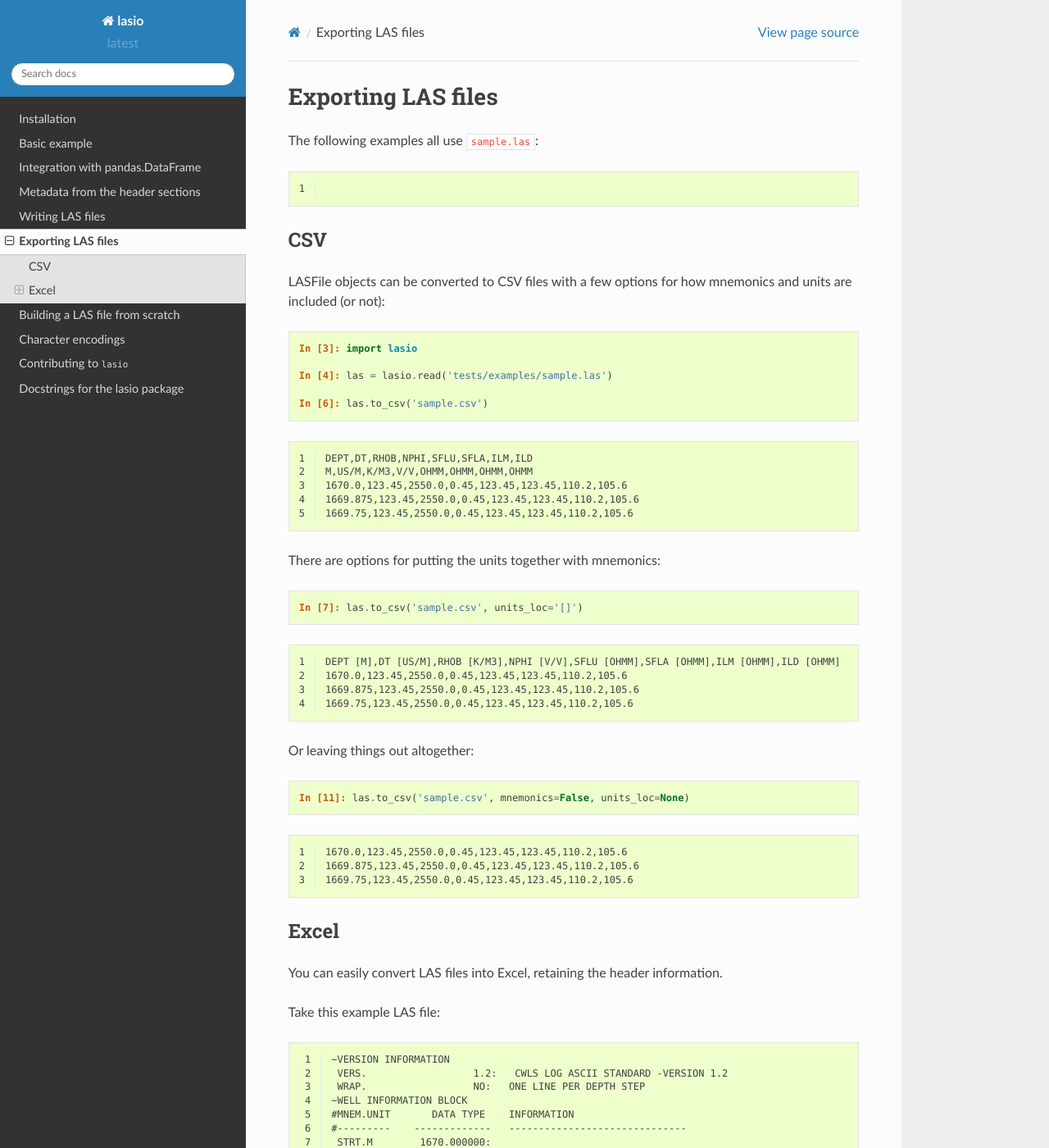
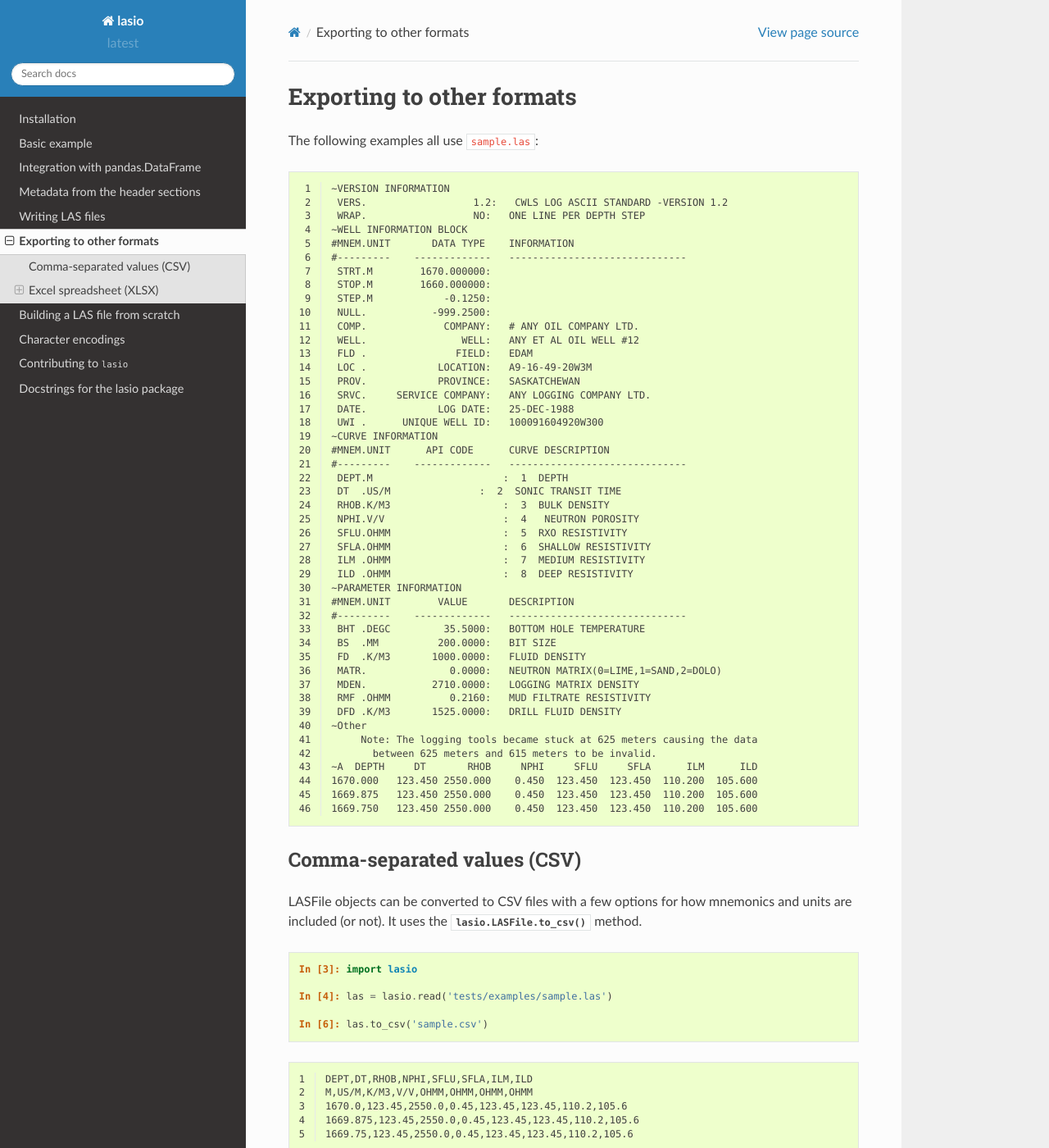
Before and after one commit to kinverarity1/lasio, a Sphinx documentation site: the page built from docs/source/exporting.rst, in a window 1280 px wide and 1400 px high. Shown: the whole window at 82% size. Built offline with Sphinx 7.4.7 and the Read the Docs theme 2.0.0, drawn with Linux system fonts in a browser that asks for light colours; formulas are drawn with MathJax 3; some of the changed text lies outside the part shown.

Commit message:
final changes to to_csv docs

```diff
--- a/docs/source/exporting.rst
+++ b/docs/source/exporting.rst
@@ -1,16 +1,65 @@
-Exporting LAS files
-===================
+Exporting to other formats
+======================================
 
 The following examples all use ``sample.las``:
 
 .. code-block:: none
     :linenos:
 
-CSV
----
+    ~VERSION INFORMATION
+     VERS.                  1.2:   CWLS LOG ASCII STANDARD -VERSION 1.2
+     WRAP.                  NO:   ONE LINE PER DEPTH STEP
+    ~WELL INFORMATION BLOCK
+    #MNEM.UNIT       DATA TYPE    INFORMATION
+    #---------    -------------   ------------------------------
+     STRT.M        1670.000000:
+     STOP.M        1660.000000:
+     STEP.M            -0.1250:
+     NULL.           -999.2500:
+     COMP.             COMPANY:   # ANY OIL COMPANY LTD.
+     WELL.                WELL:   ANY ET AL OIL WELL #12
+     FLD .               FIELD:   EDAM
+     LOC .            LOCATION:   A9-16-49-20W3M
+     PROV.            PROVINCE:   SASKATCHEWAN
+     SRVC.     SERVICE COMPANY:   ANY LOGGING COMPANY LTD.
+     DATE.            LOG DATE:   25-DEC-1988
+     UWI .      UNIQUE WELL ID:   100091604920W300
+    ~CURVE INFORMATION
+    #MNEM.UNIT      API CODE      CURVE DESCRIPTION
+    #---------    -------------   ------------------------------
+     DEPT.M                      :  1  DEPTH
+     DT  .US/M               :  2  SONIC TRANSIT TIME
+     RHOB.K/M3                   :  3  BULK DENSITY
+     NPHI.V/V                    :  4   NEUTRON POROSITY
+     SFLU.OHMM                   :  5  RXO RESISTIVITY
+     SFLA.OHMM                   :  6  SHALLOW RESISTIVITY
+     ILM .OHMM                   :  7  MEDIUM RESISTIVITY
+     ILD .OHMM                   :  8  DEEP RESISTIVITY
+    ~PARAMETER INFORMATION
+    #MNEM.UNIT        VALUE       DESCRIPTION
+    #---------    -------------   ------------------------------
+     BHT .DEGC         35.5000:   BOTTOM HOLE TEMPERATURE
+     BS  .MM          200.0000:   BIT SIZE
+     FD  .K/M3       1000.0000:   FLUID DENSITY
+     MATR.              0.0000:   NEUTRON MATRIX(0=LIME,1=SAND,2=DOLO)
+     MDEN.           2710.0000:   LOGGING MATRIX DENSITY
+     RMF .OHMM          0.2160:   MUD FILTRATE RESISTIVITY
+     DFD .K/M3       1525.0000:   DRILL FLUID DENSITY
+    ~Other
+         Note: The logging tools became stuck at 625 meters causing the data
+           between 625 meters and 615 meters to be invalid.
+    ~A  DEPTH     DT       RHOB     NPHI     SFLU     SFLA      ILM      ILD
+    1670.000   123.450 2550.000    0.450  123.450  123.450  110.200  105.600
+    1669.875   123.450 2550.000    0.450  123.450  123.450  110.200  105.600
+    1669.750   123.450 2550.000    0.450  123.450  123.450  110.200  105.600
+
+
+Comma-separated values (CSV)
+----------------------------
 
 LASFile objects can be converted to CSV files with a few options for how
-mnemonics and units are included (or not):
+mnemonics and units are included (or not). It uses the
+:meth:`lasio.LASFile.to_csv` method.
 
 .. code-block:: ipython
 
@@ -47,7 +96,7 @@ Or leaving things out altogether:
 
 .. code-block:: ipython
 
-    In [11]: las.to_csv('sample.csv', mnemonics=False, units_loc=None)
+    In [11]: las.to_csv('sample.csv', mnemonics=False, units=False)
 
 .. code-block:: none
     :linenos:
@@ -57,9 +106,8 @@ Or leaving things out altogether:
     1669.75,123.45,2550.0,0.45,123.45,123.45,110.2,105.6
 
 
-
-Excel
------
+Excel spreadsheet (XLSX)
+------------------------
 
 You can easily convert LAS files into Excel, retaining the header information.
 
```
Also changed, not shown: 2 other files.
